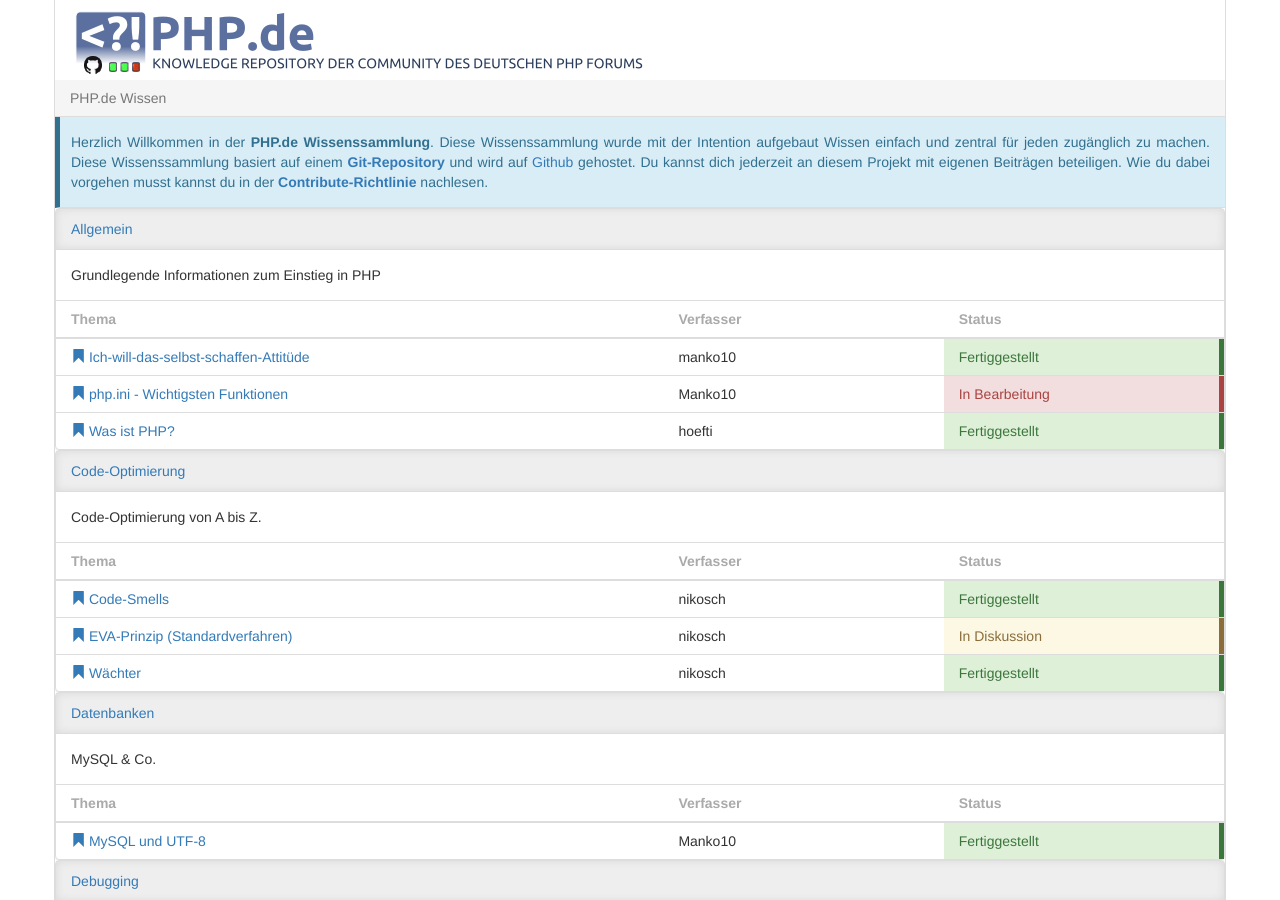
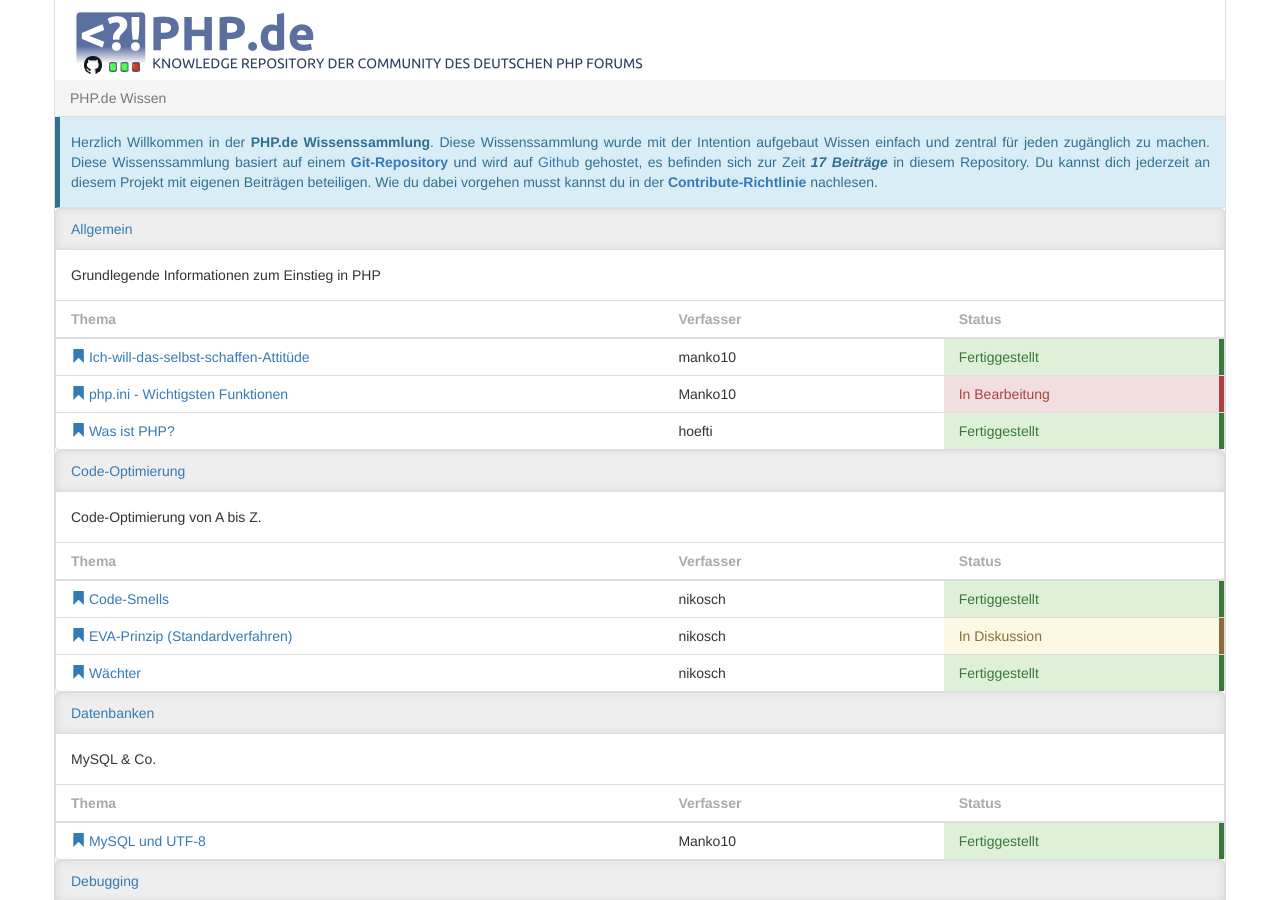
Before and after one commit to php-de/php-de.github.io, a Jekyll site: the page built from index.md, in a window 1280 px wide and 900 px high. Built offline with Jekyll 4.4.1, drawn with Linux system fonts in a browser that asks for light colours; nearby versions of some CDN libraries.

Commit message:
counter and css fixes

```diff
--- a/index.md
+++ b/index.md
@@ -10,4 +10,5 @@ title: php.de
 # WICHTIG !
 
 ---
-Herzlich Willkommen in der **PHP.de Wissenssammlung**. Diese Wissenssammlung wurde mit der Intention aufgebaut Wissen einfach und zentral für jeden zugänglich zu machen. Diese Wissenssammlung basiert auf einem **[Git-Repository](http://github.com/php-de/php-de.github.io)** und wird auf [Github](http://github.com) gehostet. Du kannst dich jederzeit an diesem Projekt mit eigenen Beiträgen beteiligen. Wie du dabei vorgehen musst kannst du in der **[Contribute-Richtlinie](/contribute.html)** nachlesen.
+{% for calc in site.pages %}{% assign totalGuides = forloop.length %}{% endfor %}
+Herzlich Willkommen in der **PHP.de Wissenssammlung**. Diese Wissenssammlung wurde mit der Intention aufgebaut Wissen einfach und zentral für jeden zugänglich zu machen. Diese Wissenssammlung basiert auf einem **[Git-Repository](http://github.com/php-de/php-de.github.io)** und wird auf [Github](http://github.com) gehostet, es befinden sich zur Zeit ***{{ totalGuides }} Beiträge*** in diesem Repository. Du kannst dich jederzeit an diesem Projekt mit eigenen Beiträgen beteiligen. Wie du dabei vorgehen musst kannst du in der **[Contribute-Richtlinie](/contribute.html)** nachlesen.
```
